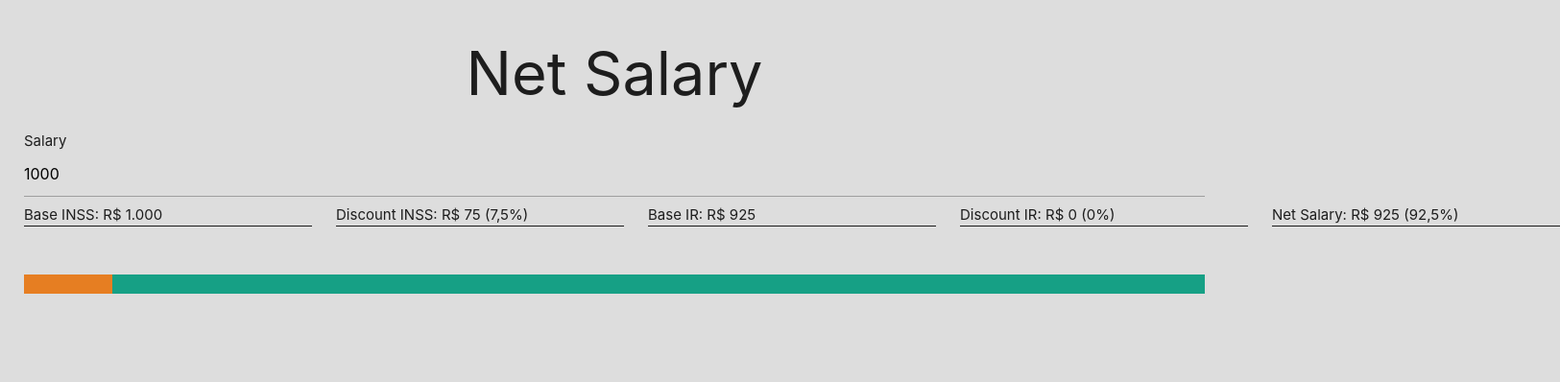
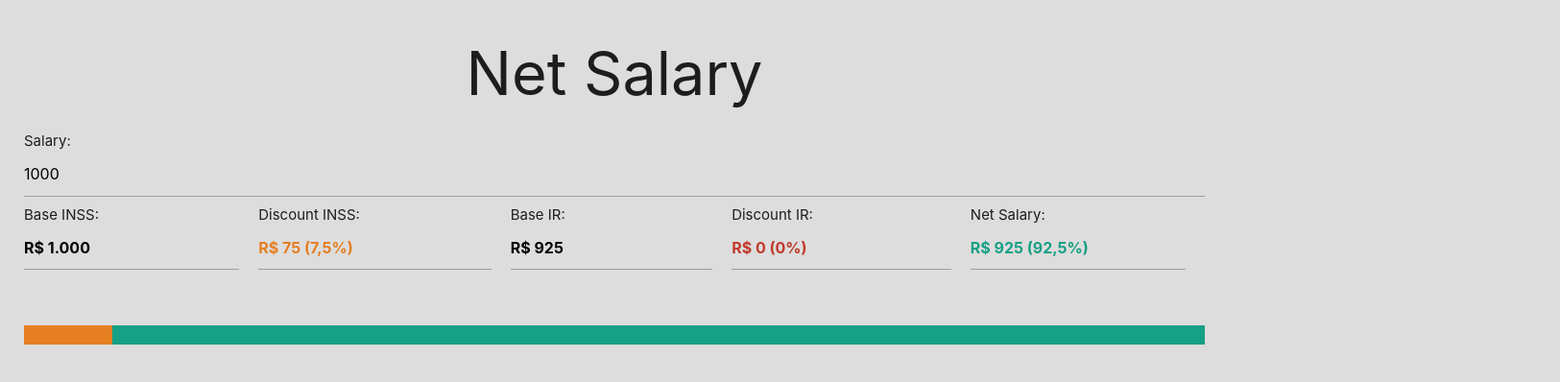
Before and after one commit to lucasfm95/igti-challenge-net-salary, a React (Create React App) app: page / in a window 1280 px wide. Shown: the top 398 px of the page at 96% size, 1625 px wide, since content can reach past the window. Built offline with nearby package versions, Linux system fonts and the light colour scheme.

Commit message:
updated styles

```diff
--- /dev/null
+++ b/src/components/InputReadOnly/InputReadOnly.js
@@ -0,0 +1,14 @@
+import React, { Component } from 'react';
+import css from './input-read-only.module.css';
+
+export default class InputReadOnly extends Component {
+    render() {
+        const { label, value, color } = this.props;
+        return (
+            <div className={css.container}>
+                <span>{label}</span>
+                <input className={css.input} type="text" readOnly={true} value={value} style={{ color: color }} />
+            </div>
+        )
+    }
+}
--- /dev/null
+++ b/src/components/InputReadOnly/input-read-only.module.css
@@ -0,0 +1,7 @@
+.container {
+    margin-right: 20px;
+}
+
+.input {
+    font-weight: bold;
+}
--- a/src/components/InputSalary/InputSalary.js
+++ b/src/components/InputSalary/InputSalary.js
@@ -29,7 +29,7 @@ export default class InputSalary extends Component {
         const { value } = this.state;
         return (
             <div className={css.container}>
-                <span>{label}</span>
+                <span>{label}: </span>
                 <input type="number" step={step} value={value} onChange={this.handleInputChange} />
             </div>
         )
--- a/src/components/ProcessedData/ProcessedData.js
+++ b/src/components/ProcessedData/ProcessedData.js
@@ -1,16 +1,17 @@
 import React, { Component } from 'react';
 import css from './processed-date.module.css';
+import InputReadOnly from '../InputReadOnly/InputReadOnly';
 
 export default class ProcessedData extends Component {
     render() {
         const { baseINSS, discountINSS, percentageDiscountINSS, baseIR, discountIR, percentageDiscountIR, netSalary, percentageNetSalary } = this.props;
         return (
             <div className={css.container}>
-                <div className={css.itemContainer}><span>Base INSS: R$ {baseINSS}</span></div>
-                <div className={css.itemContainer}><span>Discount INSS: R$ {discountINSS} ({percentageDiscountINSS}%)</span></div>
-                <div className={css.itemContainer}><span>Base IR: R$ {baseIR}</span></div>
-                <div className={css.itemContainer}><span>Discount IR: R$ {discountIR} ({percentageDiscountIR}%)</span></div>
-                <div className={css.itemContainer}><span>Net Salary: R$ {netSalary} ({percentageNetSalary}%)</span></div>
+                <InputReadOnly label="Base INSS:" value={`R$ ${baseINSS}`} />
+                <InputReadOnly label="Discount INSS:" value={`R$ ${discountINSS} (${percentageDiscountINSS}%)`} color={"#e67e22"} />
+                <InputReadOnly label="Base IR:" value={`R$ ${baseIR}`} />
+                <InputReadOnly label="Discount IR:" value={`R$ ${discountIR} (${percentageDiscountIR}%)`} color={"#c0392b"} />
+                <InputReadOnly label="Net Salary:" value={`R$ ${netSalary} (${percentageNetSalary}%)`} color={"#16a085"} />
             </div>
         )
     }
--- a/src/components/ProcessedData/processed-date.module.css
+++ b/src/components/ProcessedData/processed-date.module.css
@@ -3,13 +3,6 @@
     flex-direction: row;
     padding-left: 25px;
     padding-right: 25px;
-    align-content: center;
+    justify-content: space-between;
+    align-items: center;
 }
-
-.itemContainer {
-    margin-right: 25px;
-    min-width: 300px;
-    border-bottom: 1px;
-    border-bottom-style: solid;
-    border-color: bla;
-}
```
